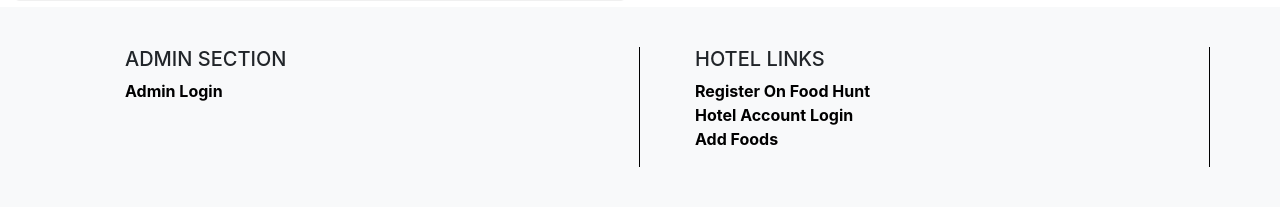
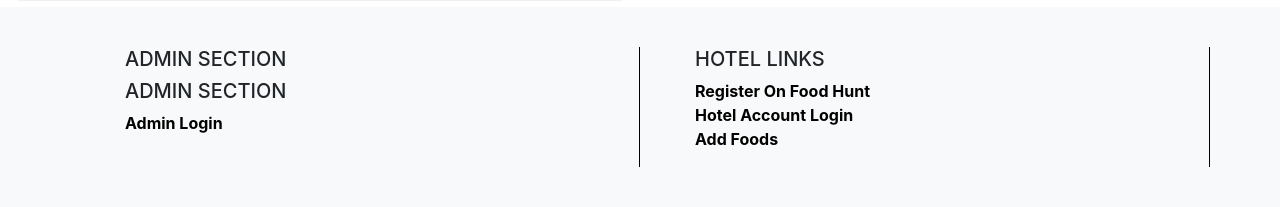
Before and after one commit to andrewgiftson/foodApp, a PHP site: page /index.php in a window 1280 px wide. Shown: the part 2228-2435 px from the top of the page. Run offline with PHP 8.4, Linux system fonts and the light colour scheme; data comes from the database, SQL or seed files in the repository; data that the repository does not hold is empty; some libraries are stand-ins or nearby versions.

Commit message:
new change

```diff
--- a/src/footer.php
+++ b/src/footer.php
@@ -7,6 +7,7 @@
 					  <div class="col-sm-6" style=" border-right:1px solid black;">
 					    <ul>
                           <li><h5>ADMIN SECTION</h5></li>
+						    <li><h5>ADMIN SECTION</h5></li>
 						  <li><a href="admin.php">Admin Login</a></li>
 
 						</ul>
```
